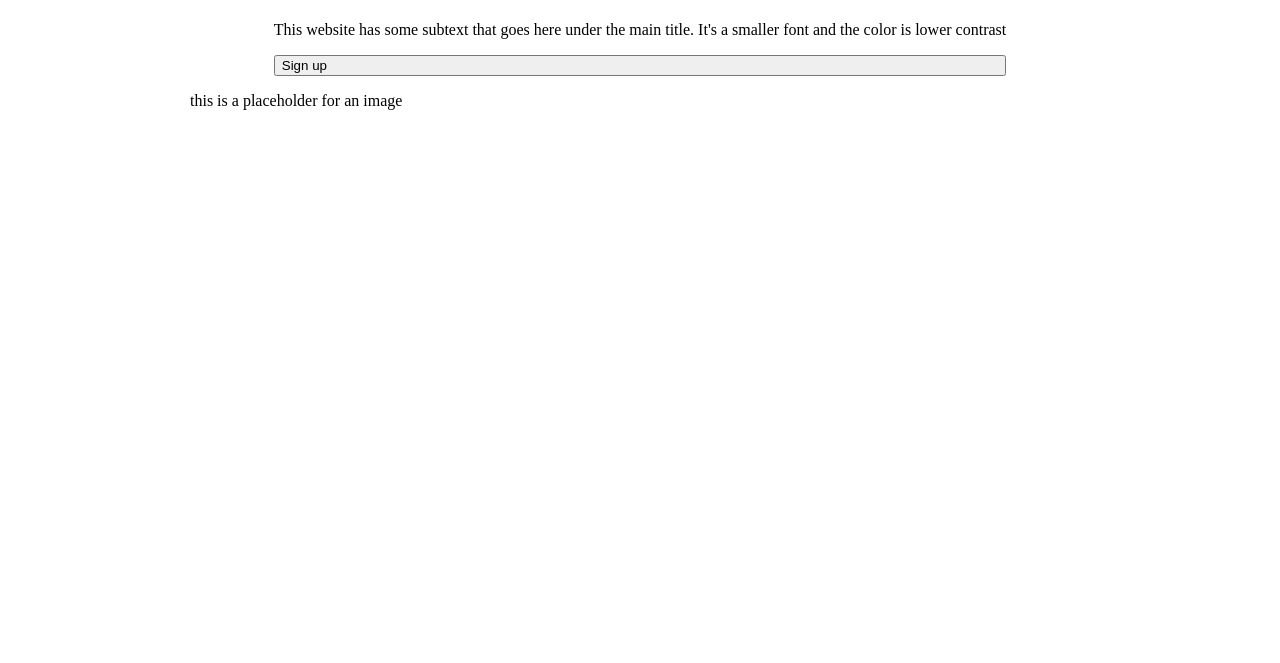
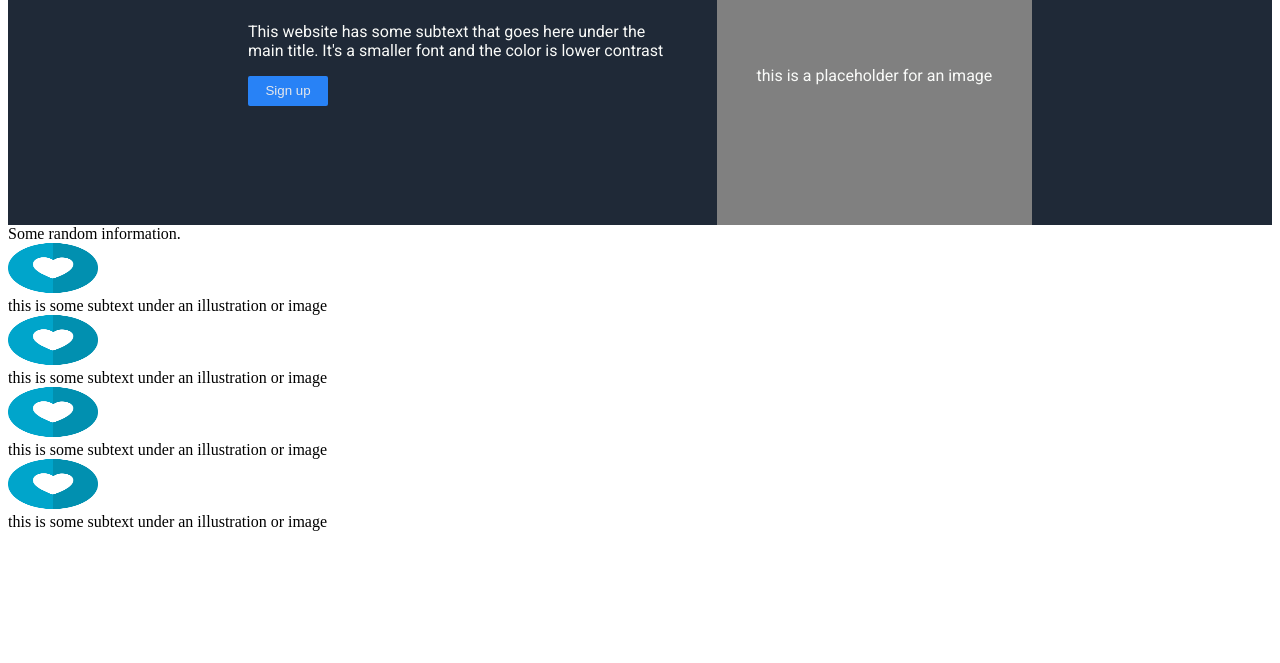
Before and after one commit to malisingh/landing-page, a plain HTML site: page index.html in a window 1280 px wide. Shown: the part 137-800 px from the top of the page. Drawn offline with Linux system fonts and the light colour scheme.

Commit message:
added comments to index.html completed css for section 1 - still not exactly correct added content for section 2 to index.html added image for use in section 2

```diff
--- a/index.html
+++ b/index.html
@@ -8,6 +8,7 @@
   </head>
   <body>
     <div class="content">
+      <!-- Header -->
       <div class="header">
         <div class="logo">
           <img src="./img/landing-page-logo.jpg" alt="imperio logo" />
@@ -18,19 +19,66 @@
           <li>header link three</li>
         </ul>
       </div>
+      <!-- First section -->
       <div class="section1">
         <div class="section1-left">
           <h1>This website is awesome</h1>
-          <p class="s1-left">
+          <p>
             This website has some subtext that goes here under the main title.
             It's a smaller font and the color is lower contrast
           </p>
-          <button class="header-sign">Sign up</button>
+          <button class="cta1">Sign up</button>
+        </div>
+
+        <div class="section1-right">
+          <p class="placeholder">this is a placeholder for an image</p>
         </div>
       </div>
-
-      <div class="section1-right">
-        <p class="s1-right">this is a placeholder for an image</p>
+      <!-- Second section -->
+      <div class="section2">
+        <div class="title">Some random information.</div>
+        <div class="section2-container">
+          <div class="info">
+            <img
+              src="./img/section2-icon.jpg"
+              alt="blue heart cutout icon"
+              class="section2-img"
+            />
+            <div class="text">
+              this is some subtext under an illustration or image
+            </div>
+          </div>
+          <div class="info">
+            <img
+              src="./img/section2-icon.jpg"
+              alt="blue heart cutout icon"
+              class="section2-img"
+            />
+            <div class="text">
+              this is some subtext under an illustration or image
+            </div>
+          </div>
+          <div class="info">
+            <img
+              src="./img/section2-icon.jpg"
+              alt="blue heart cutout icon"
+              class="section2-img"
+            />
+            <div class="text">
+              this is some subtext under an illustration or image
+            </div>
+          </div>
+          <div class="info">
+            <img
+              src="./img/section2-icon.jpg"
+              alt="blue heart cutout icon"
+              class="section2-img"
+            />
+            <div class="text">
+              this is some subtext under an illustration or image
+            </div>
+          </div>
+        </div>
       </div>
     </div>
   </body>
--- a/styles.css
+++ b/styles.css
@@ -1,9 +1,9 @@
 @import url("https://fonts.googleapis.com/css2?family=Roboto:ital,wght@0,100;0,300;0,400;0,500;0,700;0,900;1,100;1,300;1,400;1,500;1,700;1,900&display=swap");
 
-.content {
+/* .content {
   width: 900px;
   margin: 0px auto 0px auto;
-}
+} */
 
 img {
   width: 90px;
@@ -26,24 +26,49 @@ ul {
   align-items: center;
   font-family: Roboto, sans-serif;
   background-color: #1f2937;
-  gap: 5px;
+  padding: 0 15rem;
 }
 
 .section1 {
   display: flex;
-  flex-direction: row;
-  justify-content: space-around;
+  justify-content: center;
+  gap: 40px;
+  padding: 0 15rem;
+  font-family: Roboto, sans-serif;
+  background-color: #1f2937;
+  color: #f9faf8;
+  height: 300px;
 }
 
-.section1-left,
-.s1-left,
-.header-sign {
+.section1-left {
   display: flex;
   flex-direction: column;
 }
 
+h1 {
+  font-weight: 900;
+  size: 48px;
+}
+
+.cta1 {
+  background-color: #2882f6;
+  border: #2882f6;
+  color: #e5e7eb;
+  border-radius: 2px;
+  height: 30px;
+  width: 80px;
+}
+
 .section1-right {
   display: flex;
-  flex-direction: column;
-  justify-content: flex-end;
+  justify-content: center;
+  align-items: center;
+  background-color: gray;
+  width: 600px;
 }
+
+.placeholder {
+  display: flex;
+  justify-content: center;
+  align-items: center;
+}
```
Also changed, not shown: img/section2-icon.jpg (added), img/section2-icon.webp (added).
